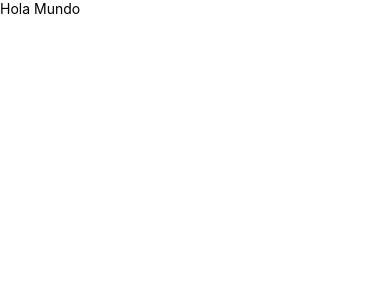
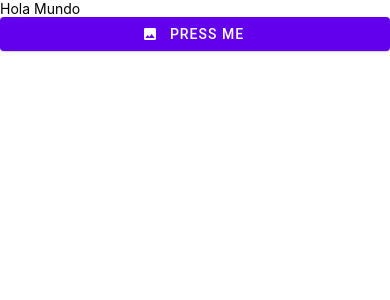
Before and after one commit to sandclock-byte/movieApp, a React Native app: screen / in a window 390 px wide. Shown: the top 300 px of the page. Built offline with nearby package versions, Linux system fonts and the light colour scheme.

Commit message:
Se configuro en android Vector Icons

```diff
--- a/App.js
+++ b/App.js
@@ -1,12 +1,20 @@
 import React from 'react';
 import { SafeAreaView, Text } from 'react-native';
 import { Provider as PaperProvider } from 'react-native-paper';
+import { Button } from 'react-native-paper';
 
 export default function App() {
   return (
     <PaperProvider>
       <SafeAreaView>
         <Text>Hola Mundo</Text>
+        <Button
+          icon='image'
+          mode='contained'
+          onPress={() => console.log('Pressed')}
+        >
+          Press me
+        </Button>
       </SafeAreaView>
     </PaperProvider>
   )
```
Also changed, not shown: 1 other file (tests, documents, lock files or other folders).
